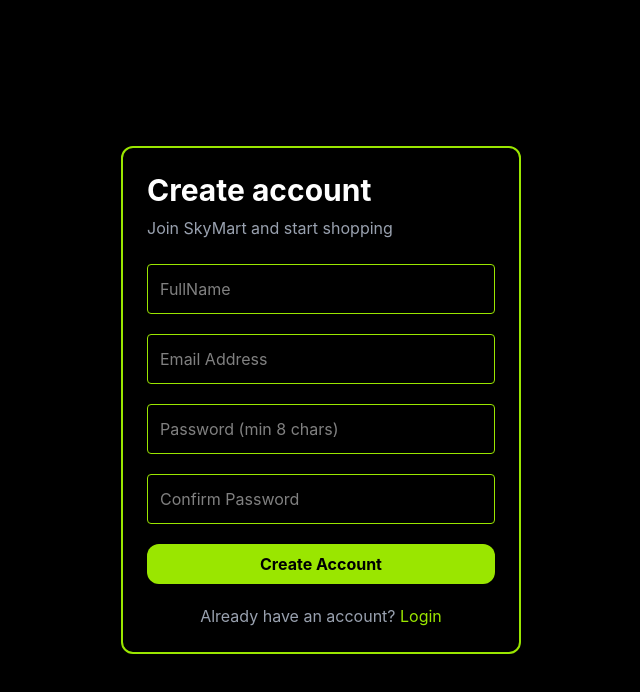
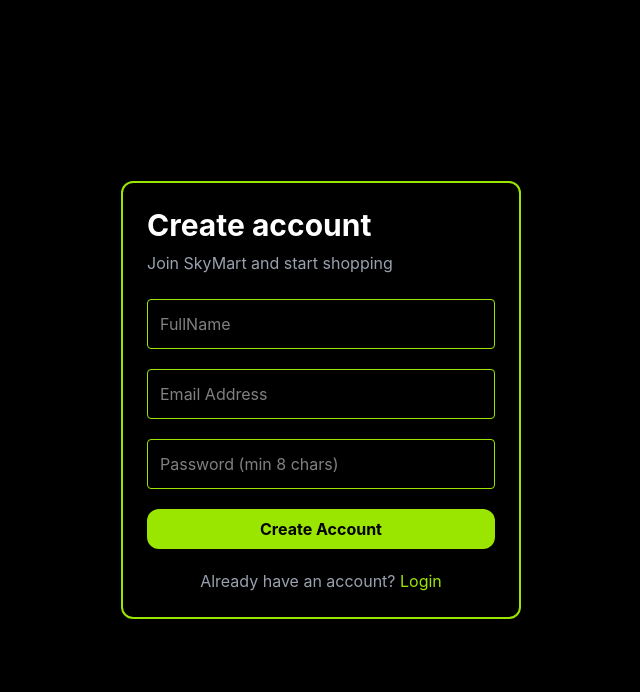
Before and after one commit to babita-153/SkyMart, a React (Vite) app: page /register in a window 1280 px wide. Shown: the top 692 px of the page, without its empty margins (319-959 px from the left). Built offline with nearby package versions, Linux system fonts and the light colour scheme.

Commit message:
Update RegisterForm.jsx

```diff
--- a/src/pages/RegisterForm.jsx
+++ b/src/pages/RegisterForm.jsx
@@ -62,14 +62,7 @@
             })}
             className='p-3 border border-lime-400 rounded text-white' type="password" placeholder='Password (min 8 chars)'/>
             {errors.password && <p className='text-red-800'>{errors.password.message}</p>}
-            <input
-             {...register("password",{required:"password is required",
-              minLength:{
-                value:8,
-                message:"minimum 8 characters required"
-              }})}
-            className='p-3 border border-lime-400 rounded text-white' type="password" placeholder='Confirm Password'/>
-            {errors.password && <p className='text-red-800'>{errors.password.message}</p>}
+
             <button className='p-2 bg-lime-400 text-black font-bold rounded-xl'>Create Account</button>
             <p className="text-center text-gray-400 ">
             Already have an account?{" "}
```
